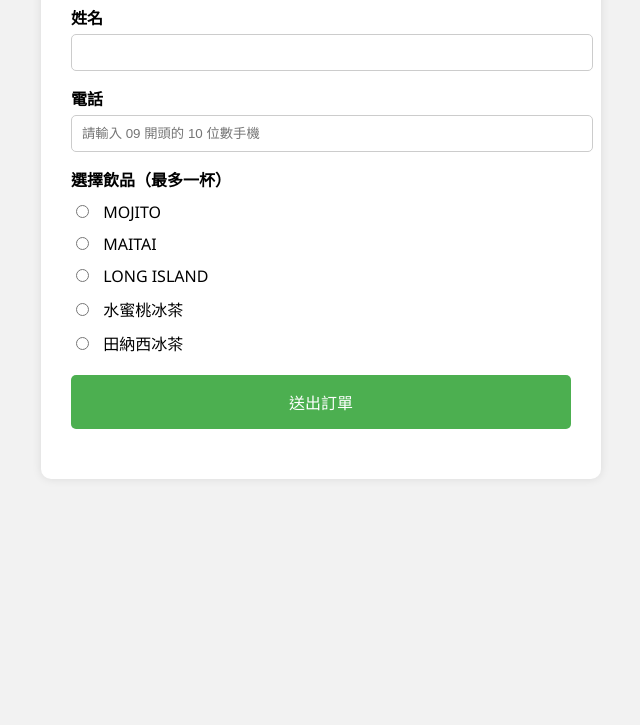
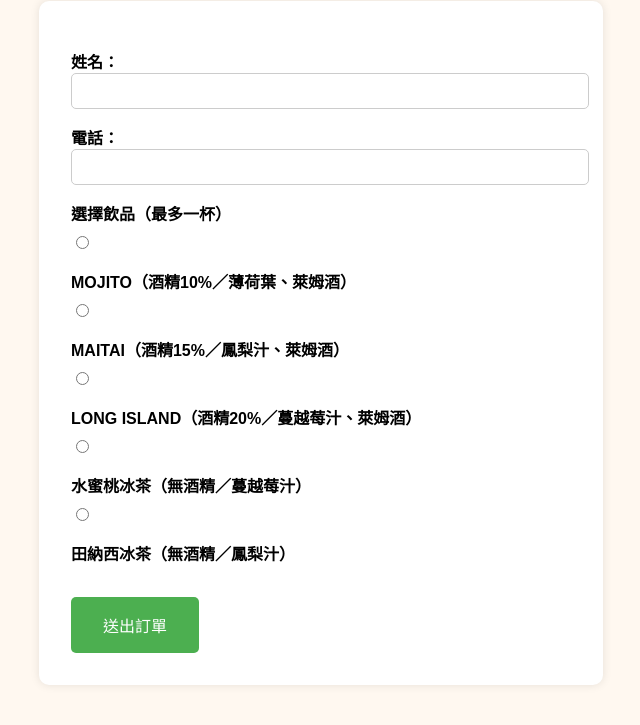
Before and after one commit to kungting888/P.B.C, a plain HTML site: page index.html in a window 1280 px wide. Shown: the part 128-853 px from the top of the page, without its empty margins (319-959 px from the left). Before the commit the page ends 800 px from the top, so only its background shows below. Drawn offline with Linux system fonts and the light colour scheme.

Commit message:
Add files via upload

```diff
--- a/index.html
+++ b/index.html
@@ -3,107 +3,126 @@
 <html lang="zh-Hant">
 <head>
   <meta charset="UTF-8">
-  <title>線上點餐</title>
-  <meta name="viewport" content="width=device-width, initial-scale=1.0">
+  <title>P.B.C 線上點餐</title>
   <style>
     body {
-      font-family: "Segoe UI", sans-serif;
-      background: #f2f2f2;
-      padding: 20px;
+      font-family: "Microsoft JhengHei", sans-serif;
+      background-color: #fff8f0;
+      padding: 2em;
     }
-    .container {
+    h1 {
+      color: #c87c50;
+      text-align: center;
+    }
+    form {
       max-width: 500px;
-      margin: auto;
-      background: white;
-      padding: 30px;
+      margin: 0 auto;
+      background-color: #fff;
+      padding: 2em;
       border-radius: 10px;
       box-shadow: 0 0 10px rgba(0,0,0,0.1);
     }
-    h2 {
-      text-align: center;
-      color: #333;
-    }
     label {
       display: block;
-      margin-top: 15px;
+      margin-top: 1em;
       font-weight: bold;
     }
     input[type="text"], input[type="tel"] {
       width: 100%;
-      padding: 10px;
-      margin-top: 5px;
+      padding: 0.5em;
+      font-size: 1em;
       border: 1px solid #ccc;
       border-radius: 5px;
     }
     .drink-option {
-      margin-top: 10px;
+      margin-top: 0.5em;
     }
     .drink-option input {
-      margin-right: 10px;
+      margin-right: 0.5em;
     }
     button {
-      width: 100%;
-      margin-top: 20px;
-      padding: 15px;
+      margin-top: 2em;
+      padding: 1em 2em;
       background-color: #4CAF50;
       color: white;
       border: none;
       border-radius: 5px;
-      font-size: 16px;
+      font-size: 1em;
+      cursor: pointer;
     }
-    .success {
-      text-align: center;
-      color: green;
-      font-weight: bold;
-      margin-top: 20px;
+    button:hover {
+      background-color: #388E3C;
     }
   </style>
 </head>
 <body>
-  <div class="container">
-    <h2>線上點餐</h2>
-    <form id="orderForm">
-      <label for="name">姓名</label>
-      <input type="text" id="name" name="name" required>
 
-      <label for="phone">電話</label>
-      <input type="tel" id="phone" name="phone" required pattern="^09\d{8}$" placeholder="請輸入 09 開頭的 10 位數手機">
+  <h1>P.B.C 線上點餐</h1>
+  <form id="orderForm">
+    <label for="name">姓名：</label>
+    <input type="text" id="name" name="name" required>
 
-      <label>選擇飲品（最多一杯）</label>
-      <div class="drink-option"><input type="radio" name="drink" value="MOJITO（酒精濃度10%／含薄荷葉、萊姆酒）" required> MOJITO</div>
-      <div class="drink-option"><input type="radio" name="drink" value="MAITAI（酒精濃度15%／含鳳梨汁、萊姆酒）"> MAITAI</div>
-      <div class="drink-option"><input type="radio" name="drink" value="LONG ISLAND（酒精濃度20%／含蔓越莓汁、萊姆酒）"> LONG ISLAND</div>
-      <div class="drink-option"><input type="radio" name="drink" value="水蜜桃冰茶（無酒精／含蔓越莓汁）"> 水蜜桃冰茶</div>
-      <div class="drink-option"><input type="radio" name="drink" value="田納西冰茶（無酒精／含鳳梨汁）"> 田納西冰茶</div>
+    <label for="phone">電話：</label>
+    <input type="tel" id="phone" name="phone" required>
 
-      <button type="submit">送出訂單</button>
-      <div class="success" id="successMsg"></div>
-    </form>
-  </div>
+    <label>選擇飲品（最多一杯）</label>
+    <div class="drink-option">
+      <input type="radio" id="mojito" name="drink" value="MOJITO" required>
+      <label for="mojito">MOJITO（酒精10%／薄荷葉、萊姆酒）</label>
+    </div>
+    <div class="drink-option">
+      <input type="radio" id="maitai" name="drink" value="MAITAI">
+      <label for="maitai">MAITAI（酒精15%／鳳梨汁、萊姆酒）</label>
+    </div>
+    <div class="drink-option">
+      <input type="radio" id="longisland" name="drink" value="LONG ISLAND">
+      <label for="longisland">LONG ISLAND（酒精20%／蔓越莓汁、萊姆酒）</label>
+    </div>
+    <div class="drink-option">
+      <input type="radio" id="peachtea" name="drink" value="水蜜桃冰茶">
+      <label for="peachtea">水蜜桃冰茶（無酒精／蔓越莓汁）</label>
+    </div>
+    <div class="drink-option">
+      <input type="radio" id="tennesseetea" name="drink" value="田納西冰茶">
+      <label for="tennesseetea">田納西冰茶（無酒精／鳳梨汁）</label>
+    </div>
+
+    <button type="submit">送出訂單</button>
+  </form>
 
   <script>
-    document.getElementById("orderForm").addEventListener("submit", function(event) {
-      event.preventDefault();
-      const name = document.getElementById("name").value.trim();
-      const phone = document.getElementById("phone").value.trim();
-      const drink = document.querySelector("input[name='drink']:checked")?.value || "";
+    document.getElementById('orderForm').addEventListener('submit', function (e) {
+      e.preventDefault();
 
-      if (!name || !phone || !drink) return alert("請填寫所有欄位");
+      const name = document.getElementById('name').value.trim();
+      const phone = document.getElementById('phone').value.trim();
+      const drink = document.querySelector('input[name="drink"]:checked')?.value;
 
-      fetch("https://script.google.com/macros/s/AKfycbxmyDk0nvc4NjdH00bMQ8osShDr-V46orMuI20-vRNHIZiV4dP2ZwOOLe4Jx2YqZCYDKw/exec", {
-        method: "POST",
-        headers: { "Content-Type": "application/json" },
+      if (!name || !phone || !drink) {
+        alert("請填寫完整資訊");
+        return;
+      }
+
+      fetch('https://script.google.com/macros/s/AKfycbzEslzWd5uoj5sVpP7PymVIqo8PrDxR1J-ieSBMKmj7wPVcXCRV0shxxqsNXspGk47-/exec', {
+        method: 'POST',
+        headers: { 'Content-Type': 'application/json' },
         body: JSON.stringify({ name, phone, drink })
       })
       .then(res => res.json())
       .then(data => {
-        document.getElementById("successMsg").innerText = "✅ 訂單已送出！";
-        document.getElementById("orderForm").reset();
+        if (data.status === 'success') {
+          alert('✅ 訂單已送出！請稍候接收通知。');
+          document.getElementById('orderForm').reset();
+        } else {
+          alert('❌ 發生錯誤：' + JSON.stringify(data));
+        }
       })
       .catch(err => {
-        alert("送出失敗，請稍後再試");
+        alert('送出失敗，請稍後再試');
+        console.error(err);
       });
     });
   </script>
+
 </body>
 </html>
```
